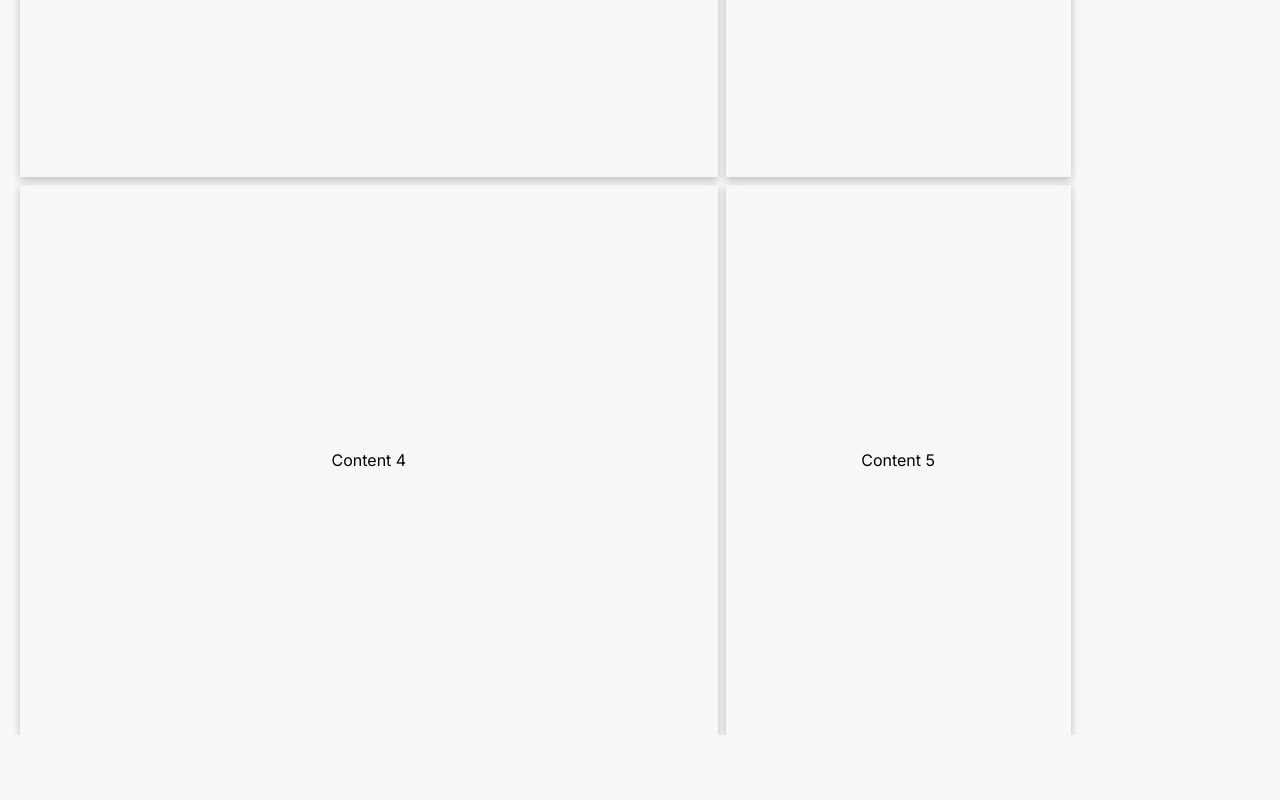
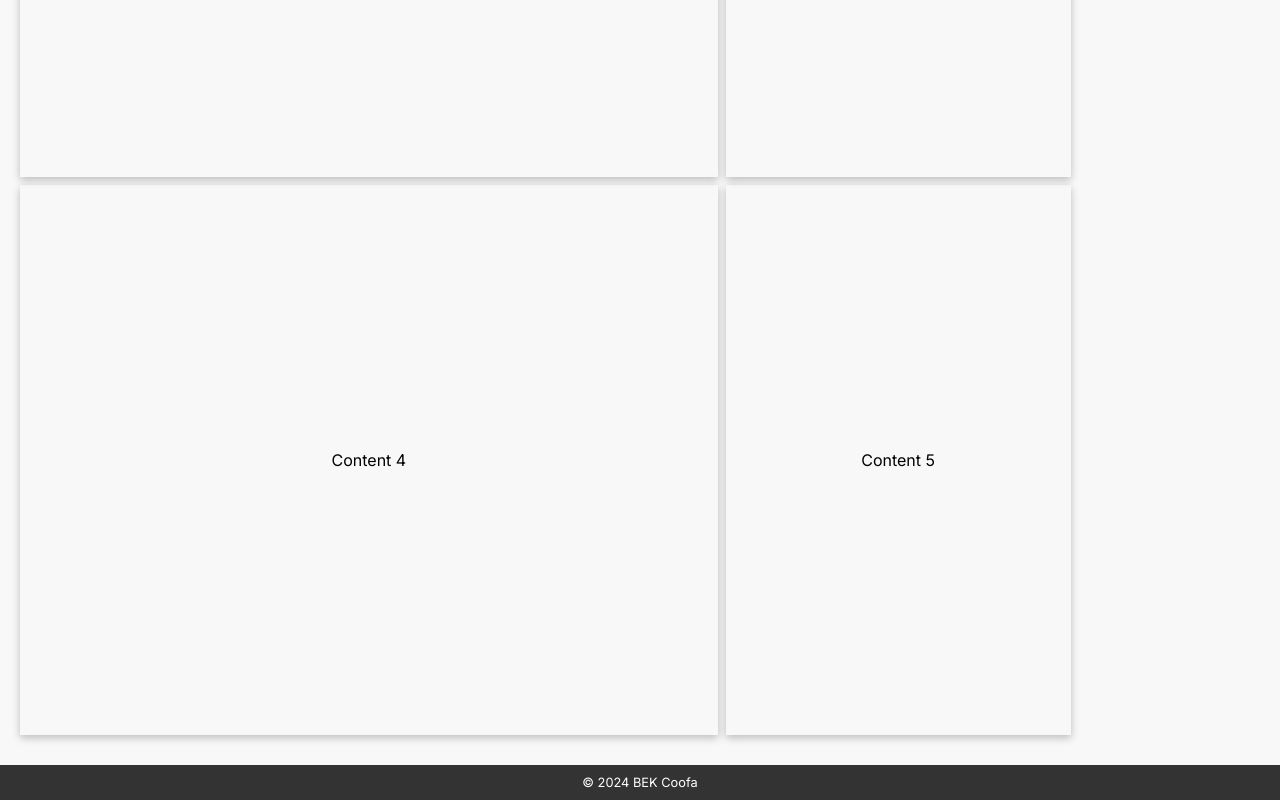
Before and after one commit to alperenustun/bek-coofa, a Next.js app: page / in a window 1280 px wide. Shown: the part 1081-1881 px from the top of the page. Before the commit the page ends 1816 px from the top, so only its background shows below. Built offline with nearby package versions, Linux system fonts and the light colour scheme.

Commit message:
Add Footer component to layout

```diff
--- a/src/app/layout.tsx
+++ b/src/app/layout.tsx
@@ -1,6 +1,7 @@
 import type { Metadata } from "next";
 import { Inter } from "next/font/google";
 import "./globals.scss";
+import Footer from "@/components/Footer/Footer";
 
 const inter = Inter({ subsets: ["latin"] });
 
@@ -16,7 +17,10 @@ export default function RootLayout({
 }>) {
   return (
     <html lang="en">
-      <body className={inter.className}>{children}</body>
+      <body className={inter.className}>
+        {children}
+        <Footer />
+      </body>
     </html>
   );
 }
--- /dev/null
+++ b/src/components/Footer/Footer.module.scss
@@ -0,0 +1,13 @@
+.footer{
+    background-color: #333;
+    color: #fff;
+    text-align: center;
+    padding: 10px;
+    z-index: 100;
+    font-size: 0.8rem;
+    margin-top: 30px;
+    a{
+        color: #fff;
+        text-decoration: none;
+    }
+}
--- /dev/null
+++ b/src/components/Footer/Footer.tsx
@@ -0,0 +1,11 @@
+import styles from "./Footer.module.scss";
+
+const Footer: React.FC = () => {
+  return (
+    <footer className={styles.footer}>
+      <p>© 2024 BEK Coofa</p>
+    </footer>
+  );
+};
+
+export default Footer;
```
